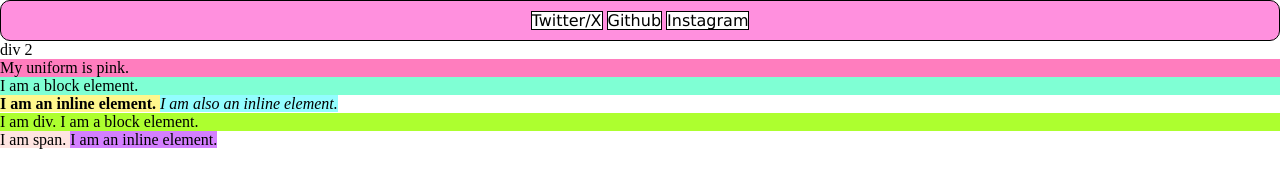
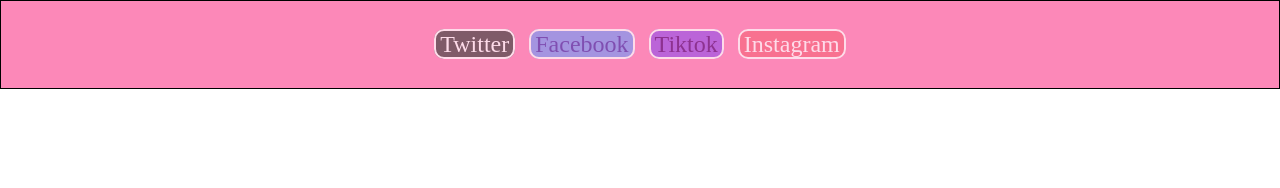
Before and after one commit to asdfjkl000/fhebeanneamistad_module5, a plain HTML site: page index.html in a window 1280 px wide. Drawn offline with Linux system fonts and the light colour scheme; a web font is replaced by a local one.

Commit message:
Add files via upload

```diff
--- a/index.html
+++ b/index.html
@@ -4,60 +4,16 @@
     <meta charset="UTF-8">
     <meta name="viewport" content="width=device-width, initial-scale=1.0">
     <title>Document</title>
-    <style>
-        *{ /**asterisk means all HTML **/
-            margin: 0px;
-            padding: 0px;
-        }
-
-        .menubar{ /** this is a css class call **/
-            background-color: rgb(255, 144, 222);
-            border-radius: 10px;
-            display: block;
-            border: 1px solid black;
-            text-align: center;
-            padding: 10px;
-        }
-        div{ /**this is a CSS HTML call **/
-
-        }
-        #links{
-            border: 1px solid black;
-            background-color: white;
-            display: inline;
-        }
-        #links a{
-            text-decoration: none;
-            color: black;
-            font-family: Verdana, Geneva, Tahoma, sans-serif;
-        }
-        #links a:hover{
-            background-color: rgb(255, 83, 226);
-        }
-
-    </style>
 </head>
 <body>
-    <div class="menubar">
-
-        <div>
-
+    <div class="container">
+        <div class="navbar">
+            <div class="links" id="x"><a href="" class="rounded grey" >Twitter</a></div>
+            <div class="links" id="x"><a href="" class="rounded skyblue" >Facebook</a></div>
+            <div class="links" id="x"><a href="" class="rounded lightpurple" >Tiktok</a></div>
+            <div class="links" id="x"><a href="" class="rounded lightred" >Instagram</a></div>
         </div>
-        <div id="links"><a href="">Twitter/X</a></div>
-        <div id="links"><a href="">Github</a></div>
-        <div id="links"><a href="">Instagram</a></div>
-
     </div>
-    <div>
-        div 2
-    </div>
-
-  <p style="background-color: rgb(255, 125, 190);"> My uniform is pink. </p>
-  <p style="background-color: aquamarine;"> I am a block element. </p>
-  <strong style="background-color: rgb(255, 247, 141);"> I am an inline element. </strong>
-  <i style="background-color: rgb(147, 253, 255);"> I am also an inline element. </i>
-  <div style="background-color: greenyellow;"> I am div. I am a block element. </div>
-  <span style="background-color: mistyrose;"> I am span. </span>
-  <span style="background-color: rgb(212, 127, 255);"> I am an inline element. </span>
+<link rel="stylesheet" href="style.css">
 </body>
 </html>
--- /dev/null
+++ b/style.css
@@ -0,0 +1,41 @@
+@import url('https://fonts.googleapis.com/css2?family=Dela+Gothic+One&display=swap');
+
+*{
+    padding: 0px;
+    margin: 0px;
+}
+.navbar{
+    padding: 30px;
+    border: 1px solid black;
+    text-align: center;
+    background-color: rgb(252, 136, 184);
+}
+
+.links{
+    display: inline;
+}
+.links a{
+    text-decoration: none;
+    font-family: "Dela Gothic One","Sans Serif";
+    font-size: x-large;
+    padding-left: 4px;
+    padding-right: 4px;
+    border: 2px solid rgb(255, 255, 255);
+    margin: 5px;
+    opacity: .7;
+    transition: .4s;
+}
+.links a:hover{
+    opacity: 2;
+    font-size: larger;
+    transition: .4s;
+}
+
+.rounded{
+    border-radius: 10px;
+}
+.skyblue{background-color: rgb(127, 154, 241); color:rgb(76, 54, 175)}
+.lightpink{background-color: rgb(247, 104, 182); color:white}
+.lightpurple{background-color: rgb(160, 85, 230); color:rgb(95, 14, 128)}
+.lightred{background-color: rgb(247, 104, 128); color: white}
+.grey{background-color: rgb(75, 71, 71); color: white}
```
